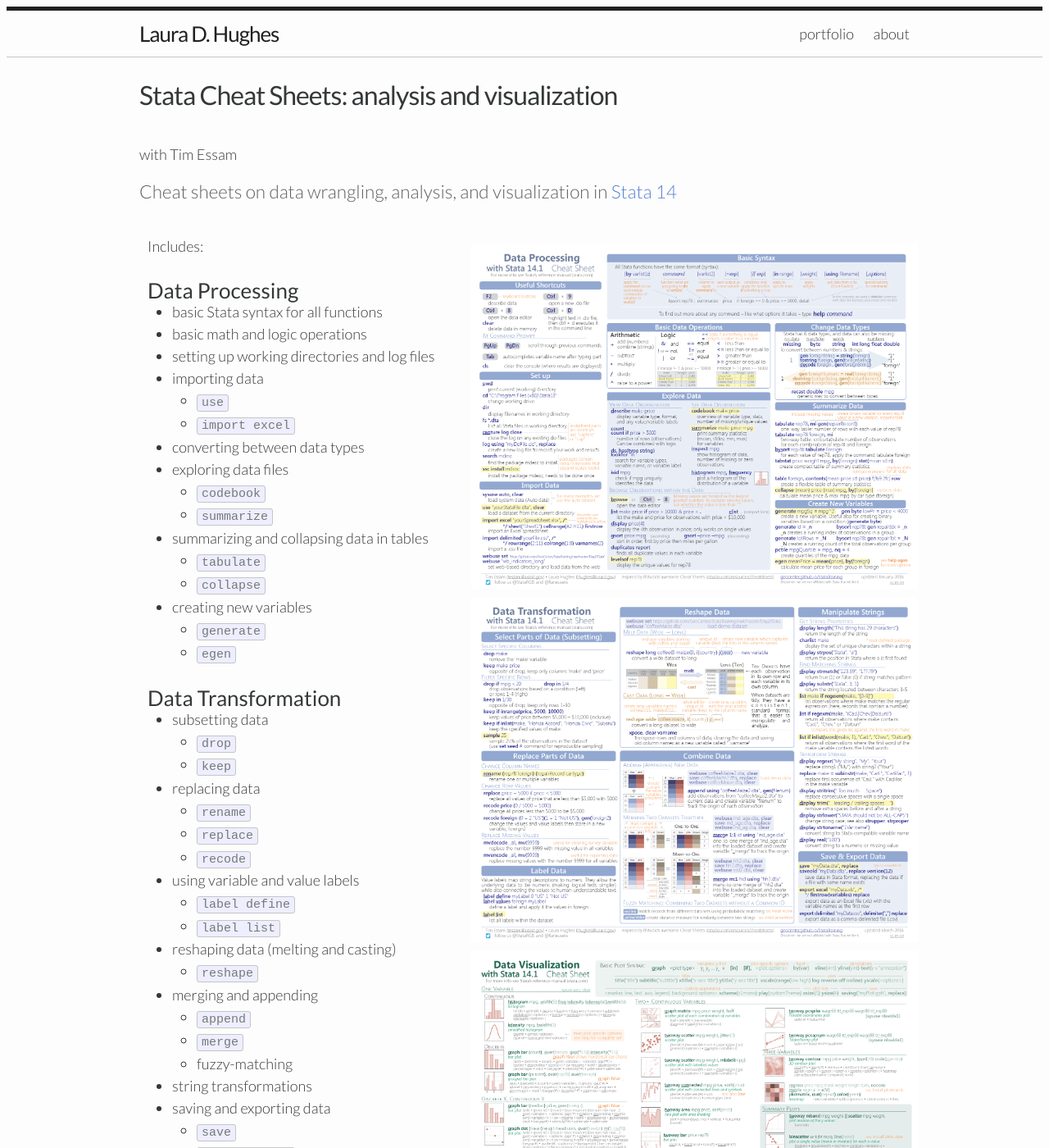
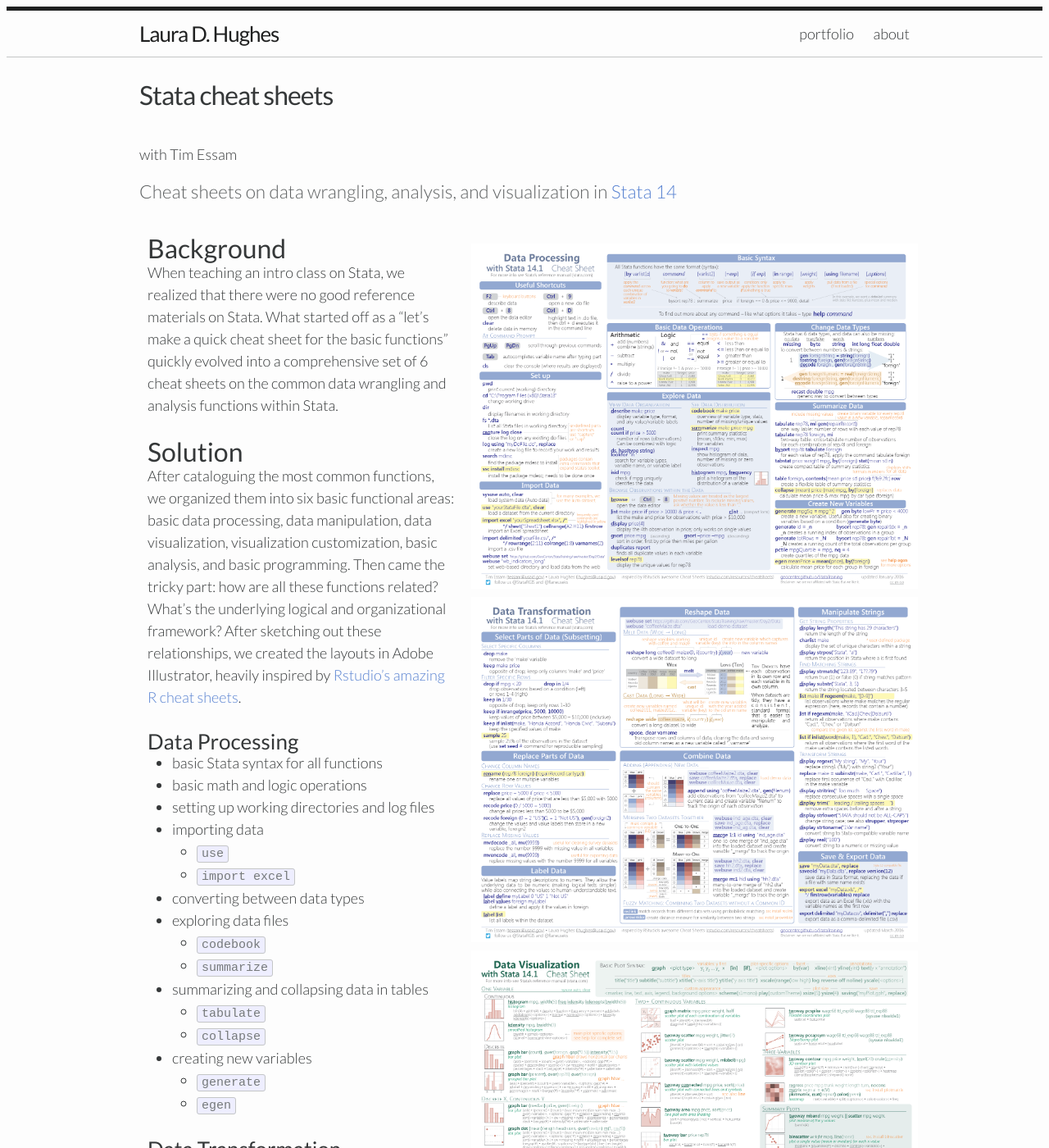
Before and after one commit to flaneuse/flaneuse.github.io, a Jekyll site: the page built from _posts/2016-06-04-stata-cheatsheets.markdown, in a window 1280 px wide and 1400 px high. Shown: the whole window at 82% size. Built offline with Jekyll 4.4.1, drawn with Linux system fonts in a browser that asks for light colours.

Commit message:
update background

```diff
--- a/_posts/2016-06-04-stata-cheatsheets.markdown
+++ b/_posts/2016-06-04-stata-cheatsheets.markdown
@@ -1,16 +1,22 @@
 ---
 layout: post
-title:  "Stata Cheat Sheets: analysis and visualization"
+title:  "Stata cheat sheets"
+subtitle: "analysis and visualization"
 summary: "Cheat sheets on data wrangling, analysis, and visualization in <a href='http://www.stata.com' target='_blank'>Stata 14</a>"
 date:   2016-06-04 23:00:00
-categories: Stata cheatsheet
+tag: coding
 img: "/img/cheatsheets/"
 icon: "/img/stata_processing_icon.png"
 co-authors: Tim Essam
 ---
 
+## Background
+When teaching an intro class on Stata, we realized that there were no good reference materials on Stata. What started off as a "let's make a quick cheat sheet for the basic functions" quickly evolved into a comprehensive set of 6 cheat sheets on the common data wrangling and analysis functions within Stata.
 
-Includes:
+<br>
+
+## Solution
+After cataloguing the most common functions, we organized them into six basic functional areas: basic data processing, data manipulation, data visualization, visualization customization, basic analysis, and basic programming. Then came the tricky part: how are all these functions related? What's the underlying logical and organizational framework? After sketching out these relationships, we created the layouts in Adobe Illustrator, heavily inspired by [Rstudio's amazing R cheat sheets](https://www.rstudio.com/resources/cheatsheets/).
 
 <br>
 
```
